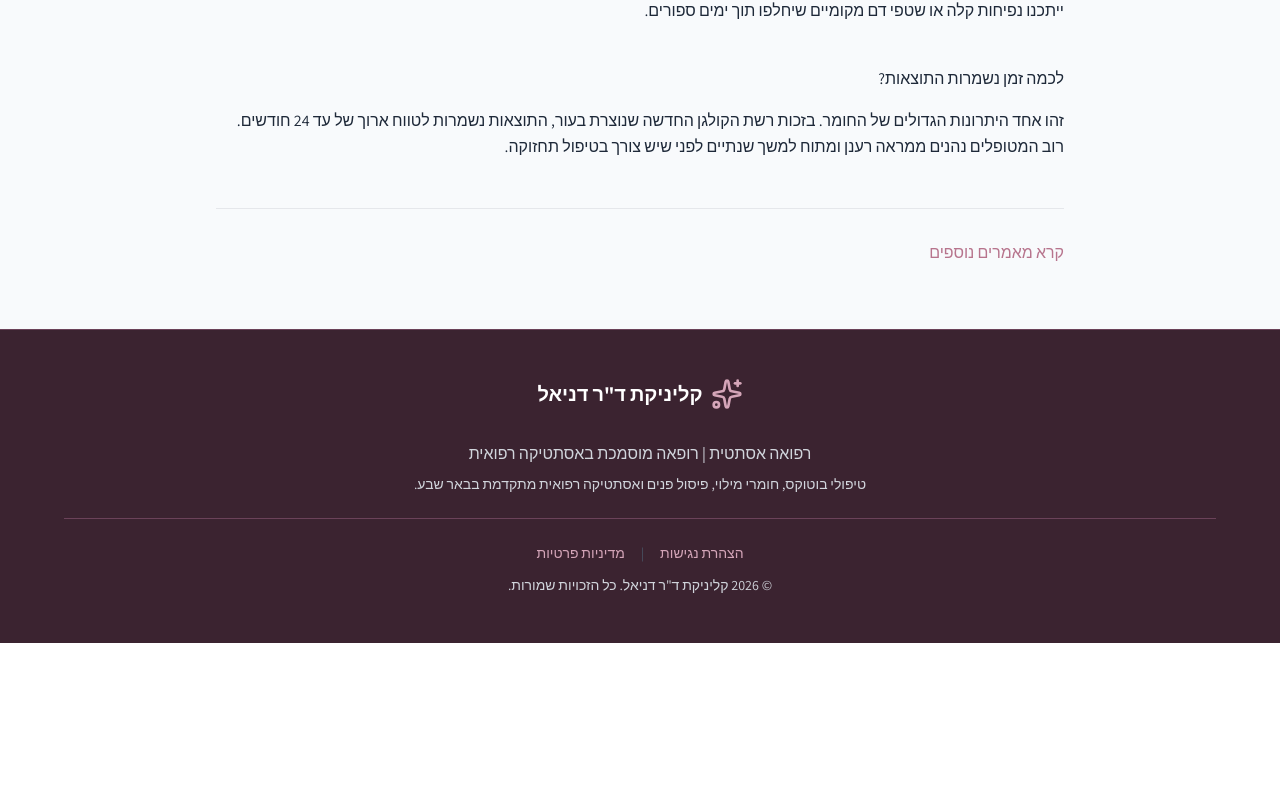
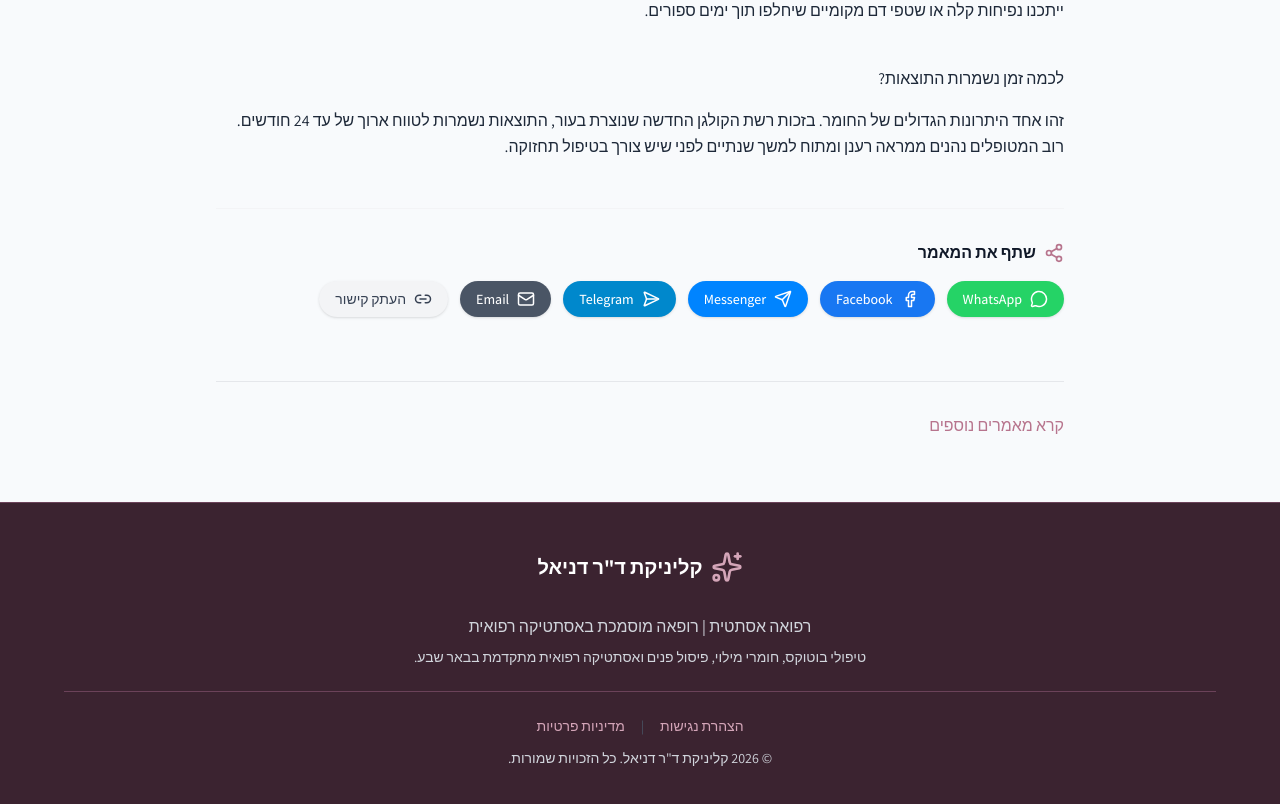
Before and after one commit to tomere13/DrDanielClinic, a Next.js app: page /articles/biostimulators-plla in a window 1280 px wide. Shown: the part 1542-2346 px from the top of the page. Before the commit the page ends 2185 px from the top, so only its background shows below. Built offline with nearby package versions, Linux system fonts and the light colour scheme.

Commit message:
added social

```diff
--- a/next.config.ts
+++ b/next.config.ts
@@ -13,6 +13,16 @@ const nextConfig: NextConfig = {
     // Use the actual project directory (where `next dev` is invoked).
     root: path.resolve(process.cwd()),
   },
+  async redirects() {
+    return [
+      {
+        source: "/:path*",
+        has: [{ type: "host", value: "www.drdaniel-clinic.com" }],
+        destination: "https://drdaniel-clinic.com/:path*",
+        permanent: true,
+      },
+    ];
+  },
 };
 
 export default nextConfig;
--- a/src/app/articles/[id]/page.tsx
+++ b/src/app/articles/[id]/page.tsx
@@ -7,6 +7,8 @@ import { ArrowLeft, ArrowRight } from "lucide-react";
 import { Header } from "@/components/Header";
 import { Footer } from "@/components/Footer";
 import { useParams } from "next/navigation";
+
+import { SocialShare } from "@/components/SocialShare";
 
 export default function ArticlePage() {
   const params = useParams();
@@ -97,8 +99,11 @@ export default function ArticlePage() {
               )}
             </div>
 
+            {/* Social Share */}
+            <SocialShare title={article.title} className="mt-12" />
+
             {/* Footer / CTA usually here */}
-            <div className="mt-12 border-t border-gray-200 pt-8 flex justify-between items-center dark:border-gray-800">
+            <div className="mt-8 border-t border-gray-200 pt-8 flex justify-between items-center dark:border-gray-800">
               <Link
                 href="/articles"
                 className="font-medium text-[#b7748d] hover:text-[#9e5f76] transition-colors"
--- /dev/null
+++ b/src/components/SocialShare.tsx
@@ -0,0 +1,195 @@
+"use client";
+
+import { useLanguage } from "@/context/LanguageContext";
+import {
+  MessageCircle,
+  Facebook,
+  Send,
+  Link2,
+  Share2,
+  Mail,
+  SendHorizontal,
+} from "lucide-react";
+import { useState, useEffect } from "react";
+import { cn } from "@/lib/utils";
+import { motion, AnimatePresence } from "framer-motion";
+
+interface SocialShareProps {
+  title: string;
+  url?: string;
+  className?: string;
+}
+
+export function SocialShare({ title, url, className }: SocialShareProps) {
+  const { languageCode, dir } = useLanguage();
+  const [currentUrl, setCurrentUrl] = useState("");
+  const [copied, setCopied] = useState(false);
+
+  useEffect(() => {
+    const timer = setTimeout(() => {
+      const siteUrl =
+        url || (typeof window !== "undefined" ? window.location.href : "");
+      // Handle localhost/dev environments for sharing services that require public URLs
+      const finalUrl = siteUrl.includes("localhost")
+        ? "https://drdaniel-clinic.com" +
+          (typeof window !== "undefined" ? window.location.pathname : "")
+        : siteUrl;
+      setCurrentUrl(finalUrl);
+    }, 0);
+    return () => clearTimeout(timer);
+  }, [url]);
+
+  const shareText = `${title}\n${currentUrl}`;
+
+  const shareOptions = [
+    {
+      name: "WhatsApp",
+      icon: MessageCircle,
+      color: "bg-[#25D366] hover:bg-[#128C7E]",
+      href: `https://wa.me/?text=${encodeURIComponent(shareText)}`,
+    },
+    {
+      name: "Facebook",
+      icon: Facebook,
+      color: "bg-[#1877F2] hover:bg-[#0d65d9]",
+      href: `https://www.facebook.com/sharer/sharer.php?u=${encodeURIComponent(currentUrl)}`,
+    },
+    {
+      name: "Messenger",
+      icon: Send,
+      color: "bg-[#0084FF] hover:bg-[#0073e6]",
+      href: `fb-messenger://share/?link=${encodeURIComponent(currentUrl)}&app_id=123456789`,
+      webHref: `https://www.facebook.com/dialog/send?link=${encodeURIComponent(currentUrl)}&app_id=123456789&redirect_uri=${encodeURIComponent(currentUrl)}`,
+    },
+    {
+      name: "Telegram",
+      icon: SendHorizontal,
+      color: "bg-[#0088cc] hover:bg-[#0077b5]",
+      href: `https://t.me/share/url?url=${encodeURIComponent(currentUrl)}&text=${encodeURIComponent(title)}`,
+    },
+    {
+      name: "Email",
+      icon: Mail,
+      color: "bg-gray-600 hover:bg-gray-700",
+      href: `mailto:?subject=${encodeURIComponent(title)}&body=${encodeURIComponent(shareText)}`,
+    },
+  ];
+
+  const handleMessengerShare = (e: React.MouseEvent<HTMLAnchorElement>) => {
+    const isMobile = /iPhone|iPad|iPod|Android/i.test(navigator.userAgent);
+    if (!isMobile) {
+      e.preventDefault();
+      const option = shareOptions.find((o) => o.name === "Messenger");
+      if (option?.webHref) {
+        window.open(option.webHref, "_blank", "noopener,noreferrer");
+      }
+    }
+  };
+
+  const copyToClipboard = async () => {
+    try {
+      await navigator.clipboard.writeText(currentUrl);
+      setCopied(true);
+      setTimeout(() => setCopied(false), 2000);
+    } catch (err) {
+      console.error("Failed to copy: ", err);
+    }
+  };
+
+  const labels = {
+    he: {
+      share: "שתף את המאמר",
+      copy: "העתק קישור",
+      copied: "הועתק!",
+    },
+    en: {
+      share: "Share this article",
+      copy: "Copy Link",
+      copied: "Copied!",
+    },
+    ru: {
+      share: "Поделиться статьей",
+      copy: "Копировать ссылку",
+      copied: "Скопировано!",
+    },
+    ar: {
+      share: "شارك المقال",
+      copy: "نسخ הרابط",
+      copied: "تم النسخ!",
+    },
+  };
+
+  const t = labels[languageCode as keyof typeof labels] || labels.en;
+
+  return (
+    <div
+      className={cn(
+        "flex flex-col gap-4 py-8 border-t border-gray-100 dark:border-gray-800",
+        className
+      )}
+      dir={dir}
+    >
+      <div className="flex items-center gap-2 text-gray-900 dark:text-gray-100 font-semibold text-start">
+        <Share2 size={20} className="text-[#b7748d]" />
+        <span>{t.share}</span>
+      </div>
+
+      <div className="flex flex-wrap gap-3">
+        {shareOptions.map((option) => (
+          <a
+            key={option.name}
+            href={option.href}
+            target="_blank"
+            rel="noopener noreferrer"
+            onClick={
+              option.name === "Messenger" ? handleMessengerShare : undefined
+            }
+            className={cn(
+              "flex items-center gap-2 px-4 py-2 rounded-full text-white text-sm font-medium transition-all transform hover:scale-105 active:scale-95 shadow-sm",
+              option.color
+            )}
+          >
+            <option.icon size={18} />
+            <span className="hidden sm:inline">{option.name}</span>
+          </a>
+        ))}
+
+        <button
+          onClick={copyToClipboard}
+          className={cn(
+            "flex items-center gap-2 px-4 py-2 rounded-full text-sm font-medium transition-all transform hover:scale-105 active:scale-95 shadow-sm",
+            copied
+              ? "bg-green-500 text-white"
+              : "bg-gray-100 text-gray-700 hover:bg-gray-200 dark:bg-gray-800 dark:text-gray-300 dark:hover:bg-gray-700"
+          )}
+        >
+          <AnimatePresence mode="wait">
+            {copied ? (
+              <motion.div
+                key="check"
+                initial={{ scale: 0 }}
+                animate={{ scale: 1 }}
+                exit={{ scale: 0 }}
+                className="flex items-center gap-2"
+              >
+                <Link2 size={18} />
+                <span>{t.copied}</span>
+              </motion.div>
+            ) : (
+              <motion.div
+                key="link"
+                initial={{ scale: 0 }}
+                animate={{ scale: 1 }}
+                exit={{ scale: 0 }}
+                className="flex items-center gap-2"
+              >
+                <Link2 size={18} />
+                <span>{t.copy}</span>
+              </motion.div>
+            )}
+          </AnimatePresence>
+        </button>
+      </div>
+    </div>
+  );
+}
--- a/src/hooks/useScrollAnimation.ts
+++ b/src/hooks/useScrollAnimation.ts
@@ -23,13 +23,14 @@ export function useScrollAnimation() {
       }
     );
 
-    if (ref.current) {
-      observer.observe(ref.current);
+    const element = ref.current;
+    if (element) {
+      observer.observe(element);
     }
 
     return () => {
-      if (ref.current) {
-        observer.unobserve(ref.current);
+      if (element) {
+        observer.unobserve(element);
       }
     };
   }, []);
--- a/src/languages/he.json
+++ b/src/languages/he.json
@@ -66,8 +66,8 @@
     },
     "about_section": {
       "heading": "אודות קליניקת ד\"ר דניאל",
-      "paragraph1": "כרופאה מומחית העוסקת ברפואה אסתטית ובעלת ניסיון נרחב בטיפולים קוסמטיים, ד\"ר דניאל ורשקוב מביאה עמה שילוב ייחודי של מומחיות רפואית, ראייה אומנותית ומחויבות לתוצאות במראה טבעי ב-קליניקת ד״ר דניאל",
-      "paragraph2": "עם ניסיון מוכח של מטופלים ומטופלות מרוצים ותוצאות יפהפיות, ד\"ר דניאל מתאימה תוכניות טיפול אישיות לפי תווי הפנים הייחודיים שלך, ומבטיח טיפולים אסתטיים בטוחים ואפקטיביים",
+      "paragraph1": "כ-קליניקת ד״ר דניאל, אנו מומחים לבוטוקס וטיפולים אסתטיים. כרופאה מומחית העוסקת ברפואה אסתטית ובעלת ניסיון נרחב בטיפולים קוסמטיים, ד\"ר דניאל ורשקוב מביאה עמה שילוב ייחודי של מומחיות רפואית, ראייה אומנותית ומחויבות לתוצאות במראה טבעי.",
+      "paragraph2": "עם ניסיון מוכח של מטופלים ומטופלות מרוצים ותוצאות יפהפיות, ד\"ר דניאל מתאימה תוכניות טיפול אישיות לפי תווי הפנים הייחודיים שלך, ומבטיחה טיפולים אסתטיים בטוחים ואפקטיביים בקליניקה המובילה בבאר שבע.",
       "features": [
         {
           "title": "מומחיות רפואית",
@@ -84,7 +84,7 @@
       ]
     },
     "services_section": {
-      "heading": "הטיפולים שלנו",
+      "heading": "מומחים לבוטוקס וטיפולים אסתטיים",
       "services": [
         {
           "title": "הזרקות בוטוקס",
```
